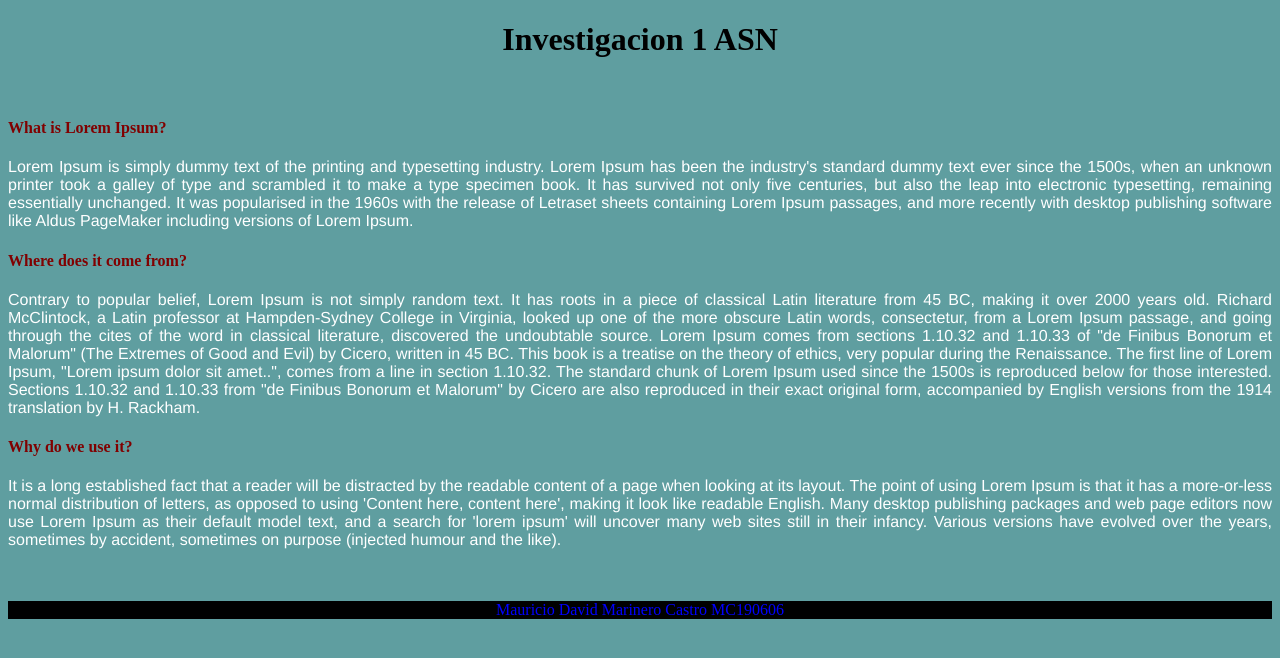
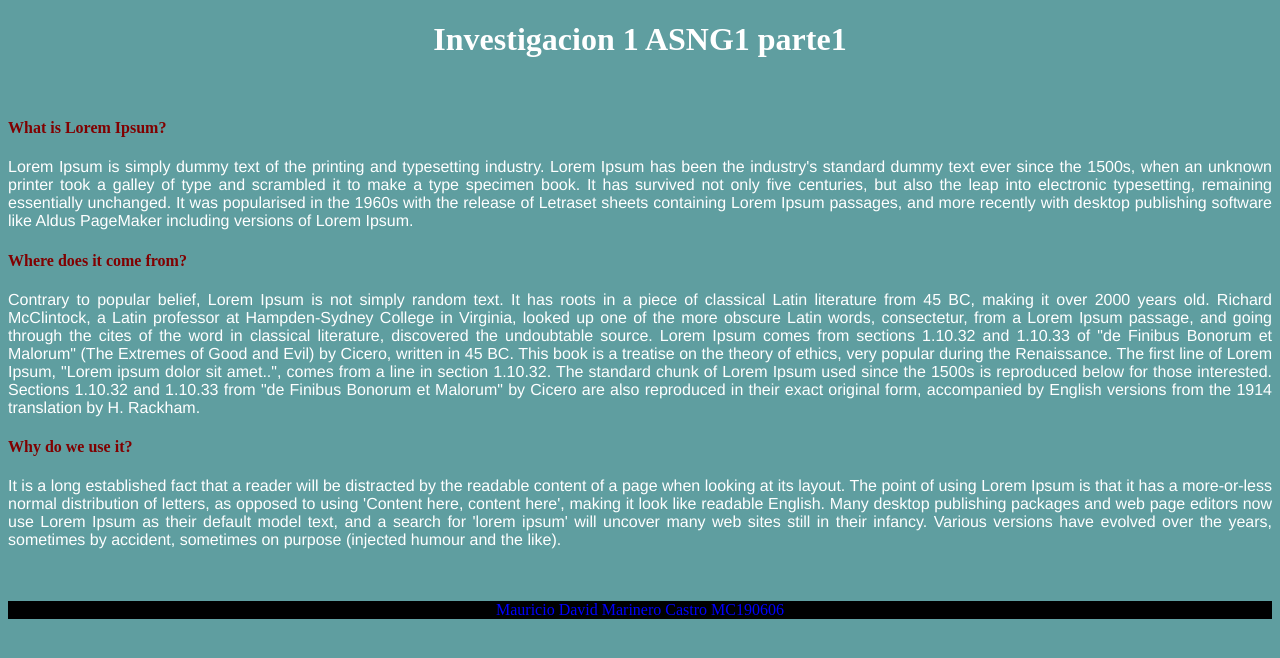
Before and after one commit to westcott99/Investigacion1, a plain HTML site: page index.html in a window 1280 px wide. Drawn offline with Linux system fonts and the light colour scheme.

Commit message:
Update index.html

```diff
--- a/index.html
+++ b/index.html
@@ -5,7 +5,7 @@
         <title>Investigacion1</title>
     </head>
     <body style="background-color: cadetblue;">
-        <h1 style="text-align: center;">Investigacion 1 ASN</h1>
+        <h1 style="text-align: center; color:white;">Investigacion 1 ASNG1 parte1</h1>
         <br>
         <section>
             <article>
```
